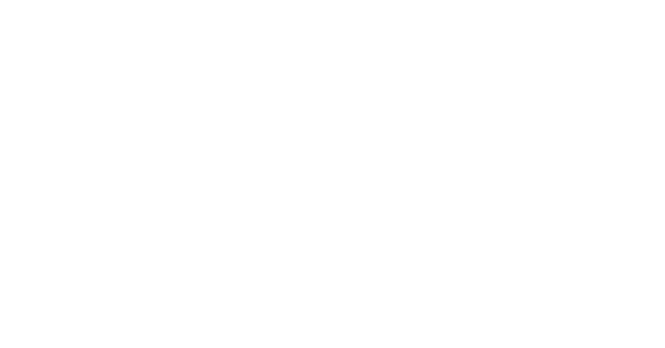
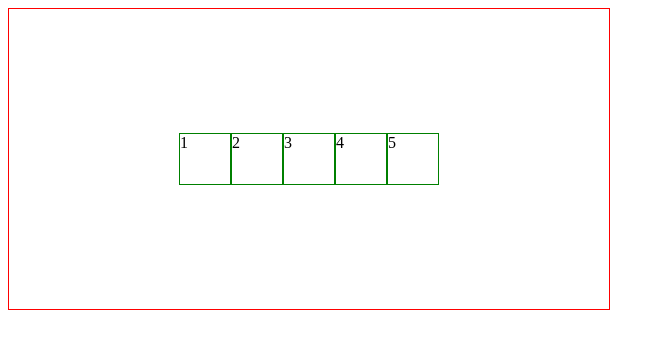
Before and after one commit to d3rling/flex, a plain HTML site: page 18.html in a window 1280 px wide. Shown: the whole page, without its empty margins (0-665 px from the left). Drawn offline with Linux system fonts and the light colour scheme.

Commit message:
eighteen

```diff
--- a/18.html
+++ b/18.html
@@ -4,8 +4,15 @@
     <meta charset="UTF-8">
     <meta name="viewport" content="width=device-width, initial-scale=1.0">
     <title>Document</title>
+    <link rel="stylesheet" href="style.css">
 </head>
 <body>
-
+    <div class="j">
+<div class="j1">1</div>
+<div class="j1">2</div>
+<div class="j1">3</div>
+<div class="j1">4</div>
+<div class="j1">5</div>
+    </div>
 </body>
 </html>
--- a/style.css
+++ b/style.css
@@ -252,3 +252,19 @@ border: 1px solid red;
 	height: 50px;
 	border: 1px solid green;
 }
+
+.j {
+    display: flex;
+    flex-direction: row;
+    justify-content: center;
+    align-items: center;
+    width: 600px;
+    height: 300px;
+    border: 1px solid red;
+}
+
+.j1 {
+    width: 50px;
+	height: 50px;
+	border: 1px solid green;
+}
```
